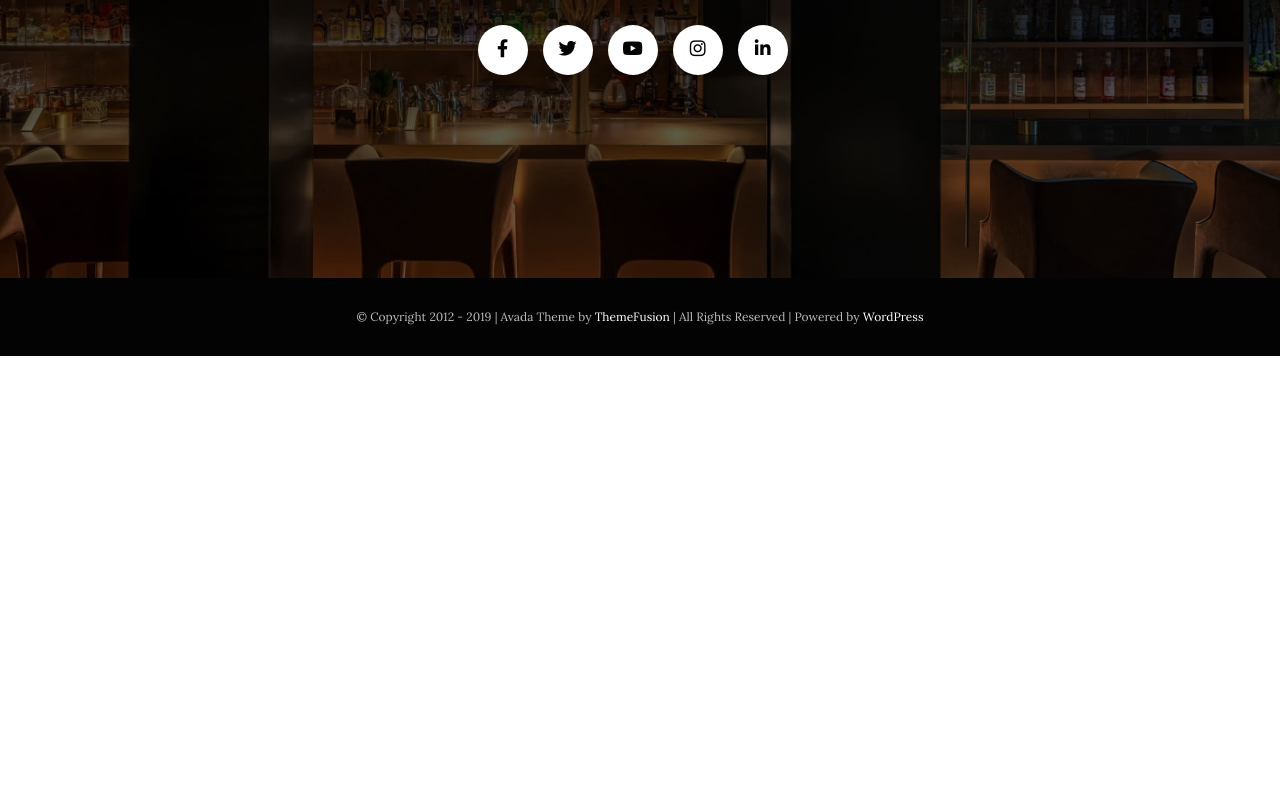
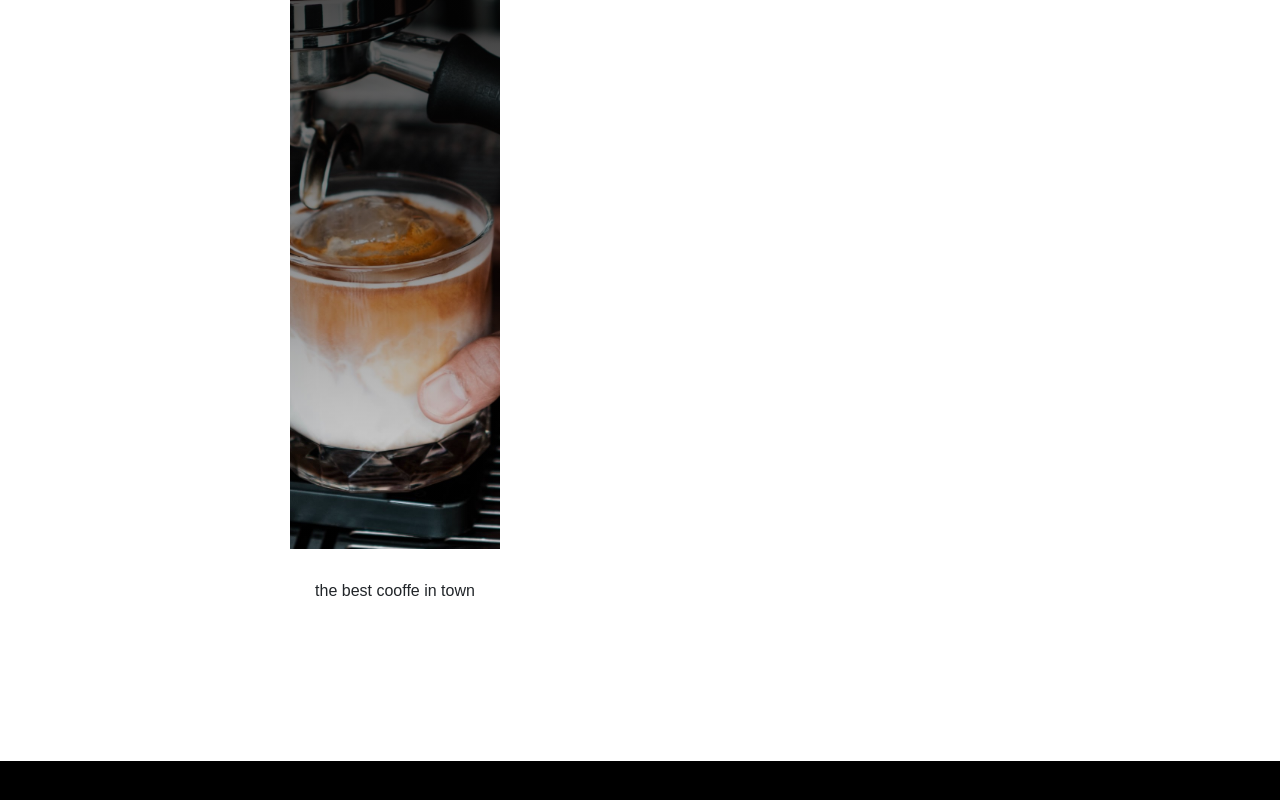
Before and after one commit to elepot87/proj-html-vuejs, a Vue app: page / in a window 1280 px wide. Shown: the part 7802-8602 px from the top of the page. Before the commit the page ends 8158 px from the top, so only its background shows below. Built offline with nearby package versions, Linux system fonts and the light colour scheme.

Commit message:
hover per sezione news

```diff
--- a/src/components/Main.vue
+++ b/src/components/Main.vue
@@ -127,7 +127,7 @@
           </div>
         </div>
       </div>
-      <div class="reviews-small d-flex gx-5">
+      <div class="reviews-small d-flex">
         <div class="col-left d-flex align-items-center justify-content-center">
           <div class="container-text">
             <div class="subtitle">mary maxey</div>
@@ -178,6 +178,28 @@
     >
       <div class="caption">kung pao chicken - $32</div>
     </section>
+    <!-- Section 6 News & Promotion -->
+    <section class="news-promotions">
+      <h1 class="title text-center">Latest news &amp; promotions</h1>
+      <div class="separator my-5"></div>
+      <div class="wrapper-news-promotions d-flex">
+        <!-- Col sx -->
+        <div class="col-left">
+          <div class="content-reveal-wrapper">
+            <div class="content-reveal">
+              <i class="fas fa-link"></i>
+              <div class="title">the best coffee in town</div>
+              <div class="category">news</div>
+            </div>
+          </div>
+          <div class="info text-center">the best cooffe in town</div>
+        </div>
+        <!-- Col center -->
+        <div class="col-center">prova</div>
+        <!-- Col dx -->
+        <div class="col-right">prova</div>
+      </div>
+    </section>
   </main>
 </template>
 
--- a/src/styles/main.scss
+++ b/src/styles/main.scss
@@ -280,7 +280,6 @@ main {
       }
     }
   }
-
   // Section 5 Immagine full width
   .img-full-width {
     height: 695px;
@@ -302,4 +301,82 @@ main {
       letter-spacing: 2px;
     }
   }
+  // Sexction 6 News & Promotions
+  .news-promotions {
+    padding: 138px 290px;
+    .title {
+      font-family: $primary-font;
+      font-size: 46px;
+      font-style: italic;
+    }
+    .wrapper-news-promotions {
+      height: 755px;
+      .col-left,
+      .col-center,
+      .col-right {
+        width: 30%;
+      }
+      .col-left {
+        margin-right: 3.33%;
+        background-image: linear-gradient(
+            to top,
+            rgba(3, 3, 3, 0) 0,
+            rgba(3, 3, 3, 0.85) 100%
+          ),
+          url(../assets/images/blog92x.jpg);
+        background-size: cover;
+        background-position: center center;
+        overflow: hidden;
+        position: relative;
+        .info {
+          background-color: $secondary-color;
+          padding: 30px 25px 20px 25px;
+          z-index: 1;
+          position: absolute;
+          bottom: 0;
+          left: 0;
+          right: 0;
+        }
+        .content-reveal-wrapper {
+          background-image: linear-gradient(
+            to top,
+            rgba(3, 3, 3, 0) 0,
+            rgba(3, 3, 3, 0.85) 100%
+          );
+          display: flex;
+          align-items: center;
+          justify-content: space-around;
+          opacity: 0;
+          position: absolute;
+          top: 0;
+          right: 0;
+          bottom: 0;
+          left: 0;
+          width: 100%;
+          height: 100%;
+          line-height: normal;
+          text-align: center;
+          .content-reveal {
+            padding: 10px;
+            width: 90%;
+            color: $secondary-color;
+          }
+        }
+      }
+      .col-left:hover .info {
+        transition: all 0.3s ease;
+        transform: translateY(105%);
+      }
+      .col-left:hover .content-reveal-wrapper {
+        opacity: 1;
+        transform: translateX(0);
+      }
+      .col-center {
+        margin-right: 3.33%;
+      }
+      .col-right {
+        margin-left: 3.33%;
+      }
+    }
+  }
 }
```
